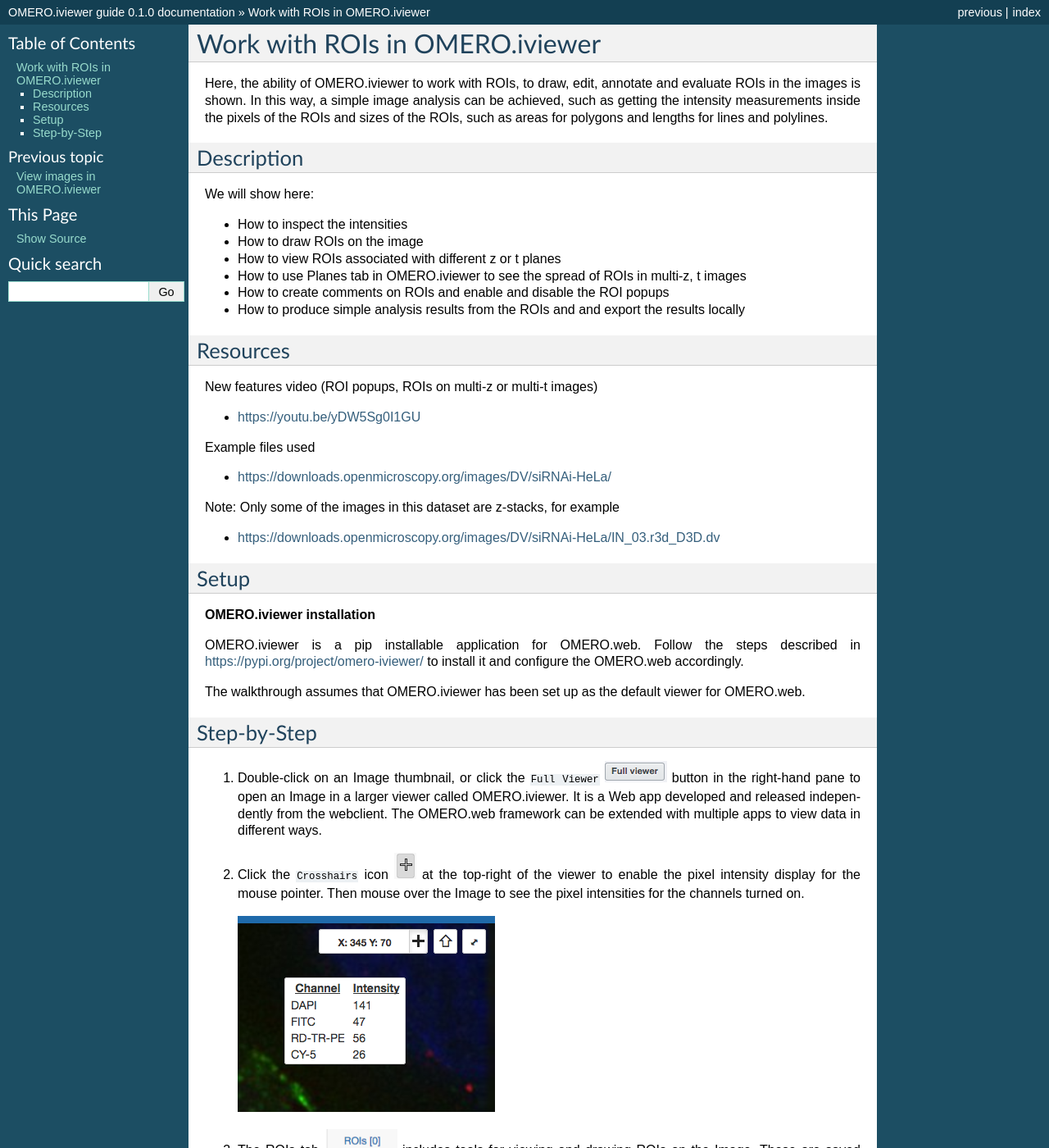
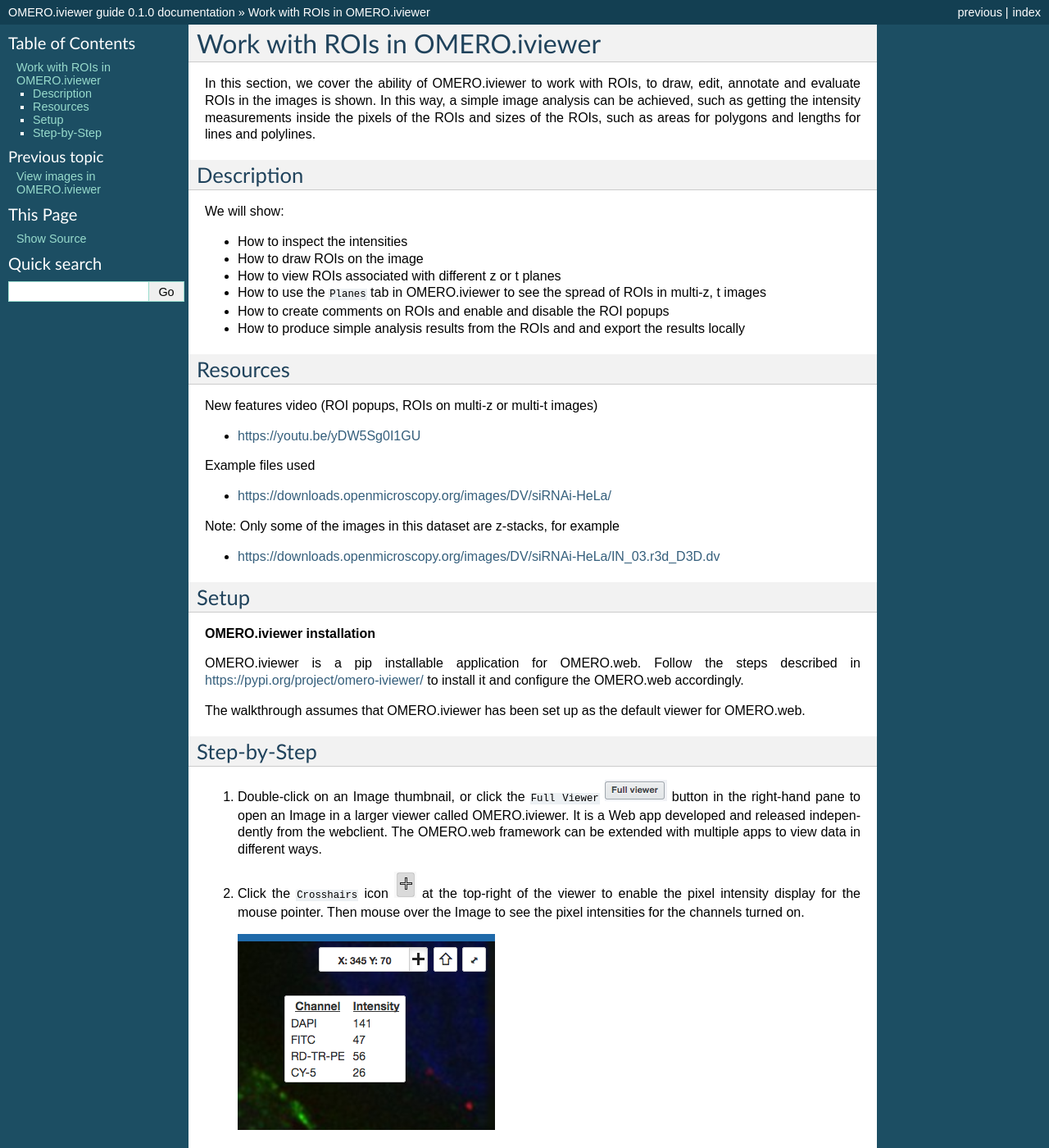
Before and after one commit to ome/omero-guide-iviewer, a Sphinx documentation site: the page built from docs/iviewer_rois.rst, in a window 1280 px wide and 1400 px high. Shown: the whole window at 82% size. Built offline with Sphinx 7.4.7, drawn with Linux system fonts in a browser that asks for light colours.

Commit message:
minor edit

```diff
--- a/docs/iviewer_rois.rst
+++ b/docs/iviewer_rois.rst
@@ -1,12 +1,12 @@
 Work with ROIs in OMERO.iviewer
 ===============================
 
-Here, the ability of OMERO.iviewer to work with ROIs, to draw, edit, annotate and evaluate ROIs in the images is shown. In this way, a simple image analysis can be achieved, such as getting the intensity measurements inside the pixels of the ROIs and sizes of the ROIs, such as areas for polygons and lengths for lines and polylines.
+In this section, we cover the ability of OMERO.iviewer to work with ROIs, to draw, edit, annotate and evaluate ROIs in the images is shown. In this way, a simple image analysis can be achieved, such as getting the intensity measurements inside the pixels of the ROIs and sizes of the ROIs, such as areas for polygons and lengths for lines and polylines.
 
 Description
 -----------
 
-We will show here:
+We will show:
 
 -  How to inspect the intensities
 
@@ -58,7 +58,7 @@
 
    .. image:: images/Iviewer4.png
 
-#. The ROIs tab  |image5|\  includes tools for viewing and drawing ROIs on the Image. These are saved back to the OMERO server. Select the ``arrow tool`` in the right-hand pane |image6| and draw an arrow on the Image, using Click-Move-Click (not drag), pointing to a feature in the Image and save it using the ``Save`` button located in the upper part of the right-hand pane. Draw also a couple of other ROIs on different Z planes.
+#. The ``ROIs`` tab |image5|\  includes tools for viewing and drawing ROIs on the Image. These are saved back to the OMERO server. Select the ``arrow tool`` in the right-hand pane |image6| and draw an arrow on the Image, using Click-Move-Click (not drag), pointing to a feature in the Image and save it using the ``Save`` button located in the upper part of the right-hand pane. Draw also a couple of other ROIs on different Z planes.
 
    - Dragging on the Image is used for panning the image.
 
```
Also changed, not shown: other parts of docs/iviewer_rois.rst (+1 -1 lines).
